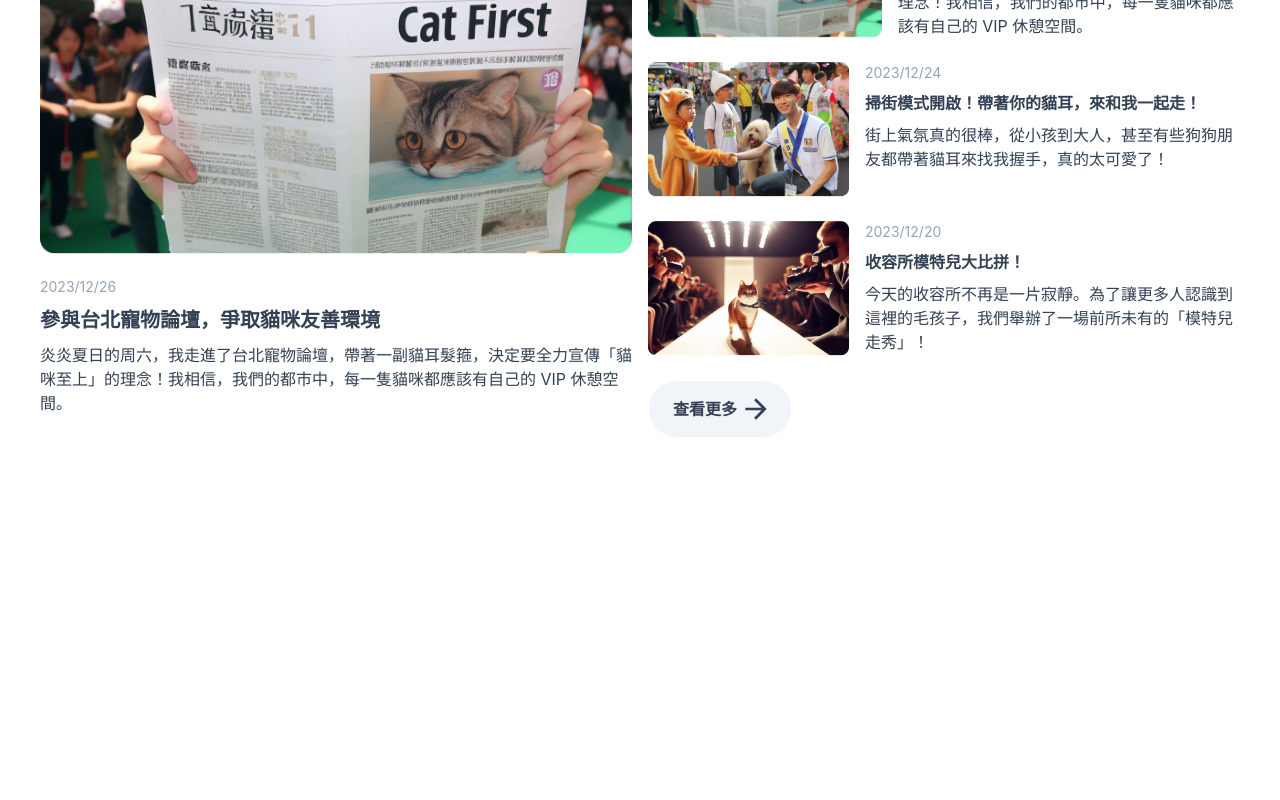
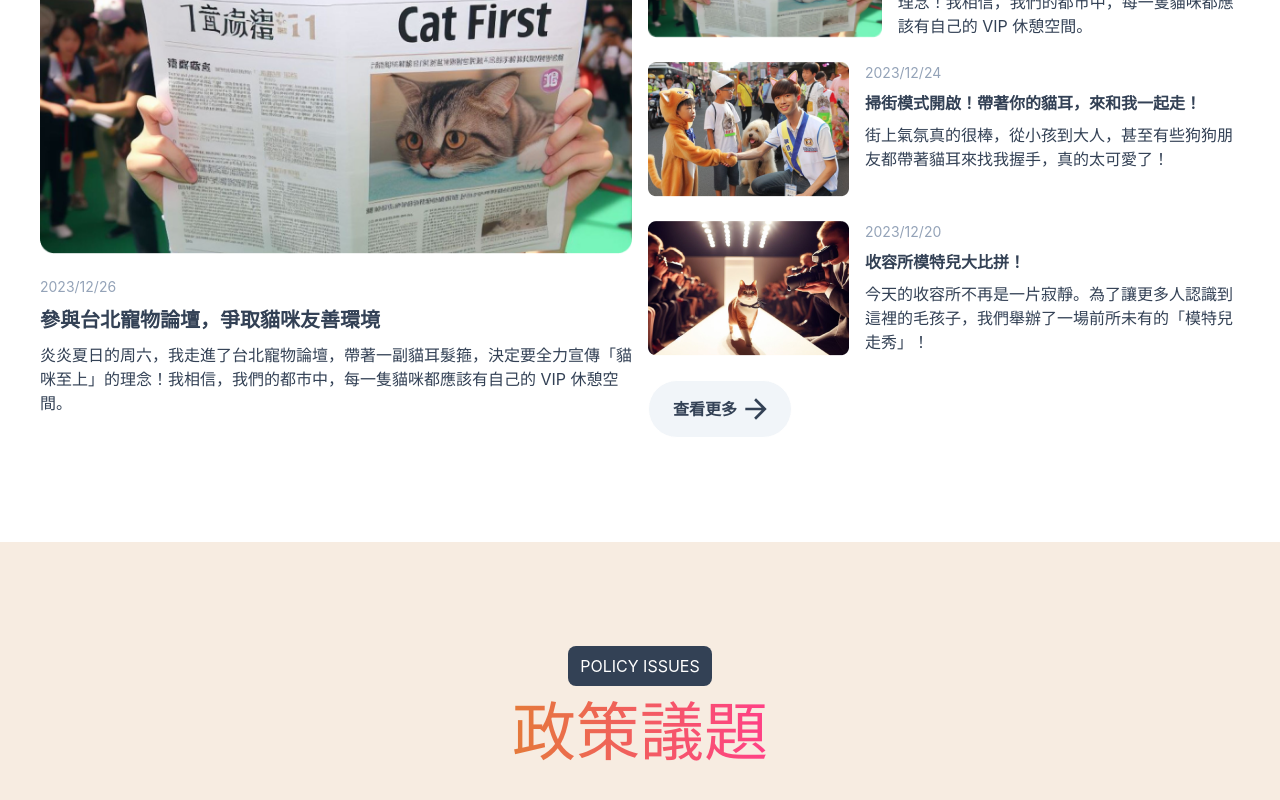
Before and after one commit to joanneccwang/F2E-2023_campaign-site, a Vue app: page / in a window 1280 px wide. Shown: the part 2200-3000 px from the top of the page. Before the commit the page ends 2742 px from the top, so only its background shows below. Built offline with nearby package versions, Linux system fonts and the light colour scheme; a web font is replaced by a local one.

Commit message:
feat: add Policy page

```diff
--- a/src/App.vue
+++ b/src/App.vue
@@ -4,6 +4,7 @@ import FrontPage from '@/components/FrontPage.vue';
 import NewsTicker from './components/NewsTicker.vue';
 import Advocate from './components/Advocate.vue';
 import LatestEvents from './components/LatestEvents.vue';
+import Policy from './components/Policy.vue';
 </script>
 
 <template>
@@ -13,6 +14,7 @@ import LatestEvents from './components/LatestEvents.vue';
     <NewsTicker></NewsTicker>
     <Advocate></Advocate>
     <LatestEvents></LatestEvents>
+    <Policy></Policy>
   </div>
 </template>
 
--- /dev/null
+++ b/src/components/Policy.vue
@@ -0,0 +1,28 @@
+<script setup lang="ts">
+import PageTitle from '@/components/Layout/PageTitle.vue';
+</script>
+
+<template>
+  <section>
+    <div id="policy-issue">
+      <div class="advocate-content">
+        <PageTitle tag="POLICY ISSUES" title="政策議題"></PageTitle>
+      </div>
+    </div>
+  </section>
+</template>
+
+<style lang="scss" scoped>
+section {
+  @include section-layout();
+
+  background-color: $bg-theme-1;
+
+  display: flex;
+  align-items: center;
+  justify-content: center;
+  #policy-issue {
+    @include section-content-layout();
+  }
+}
+</style>
```
